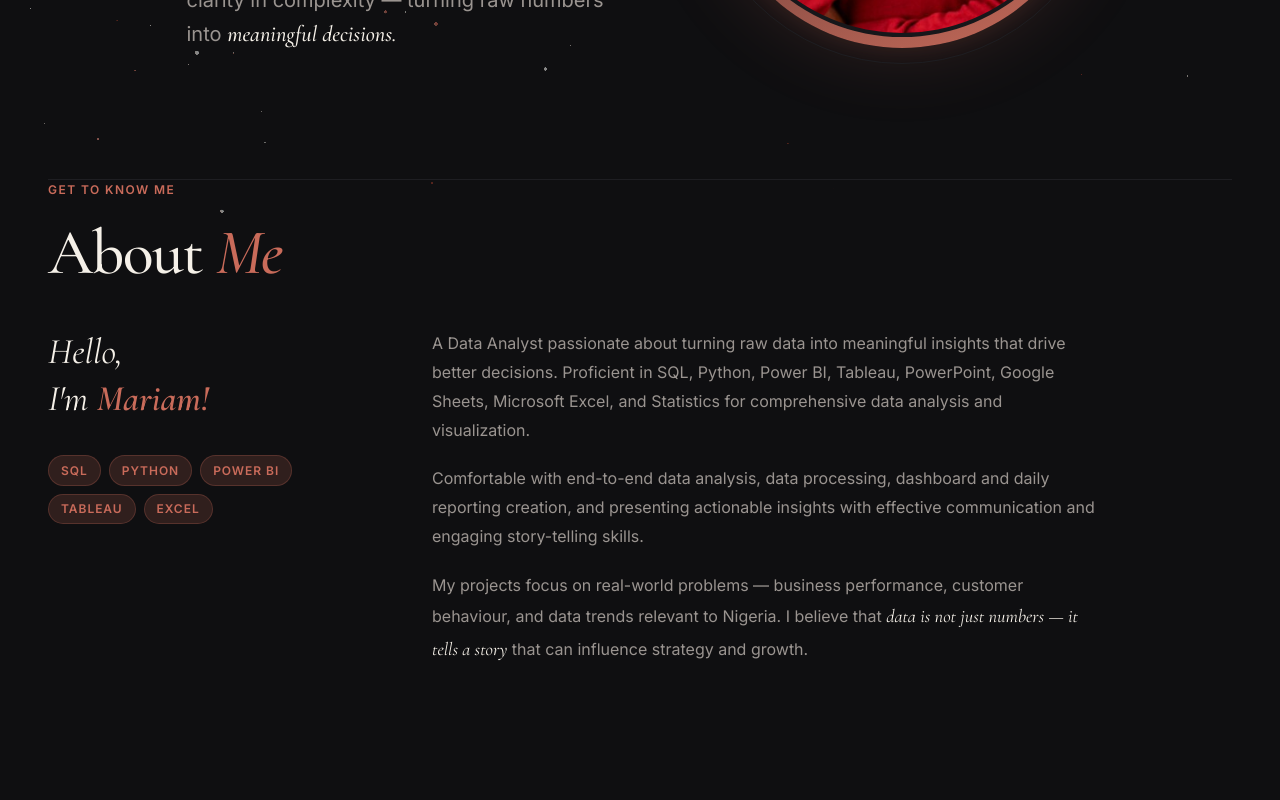
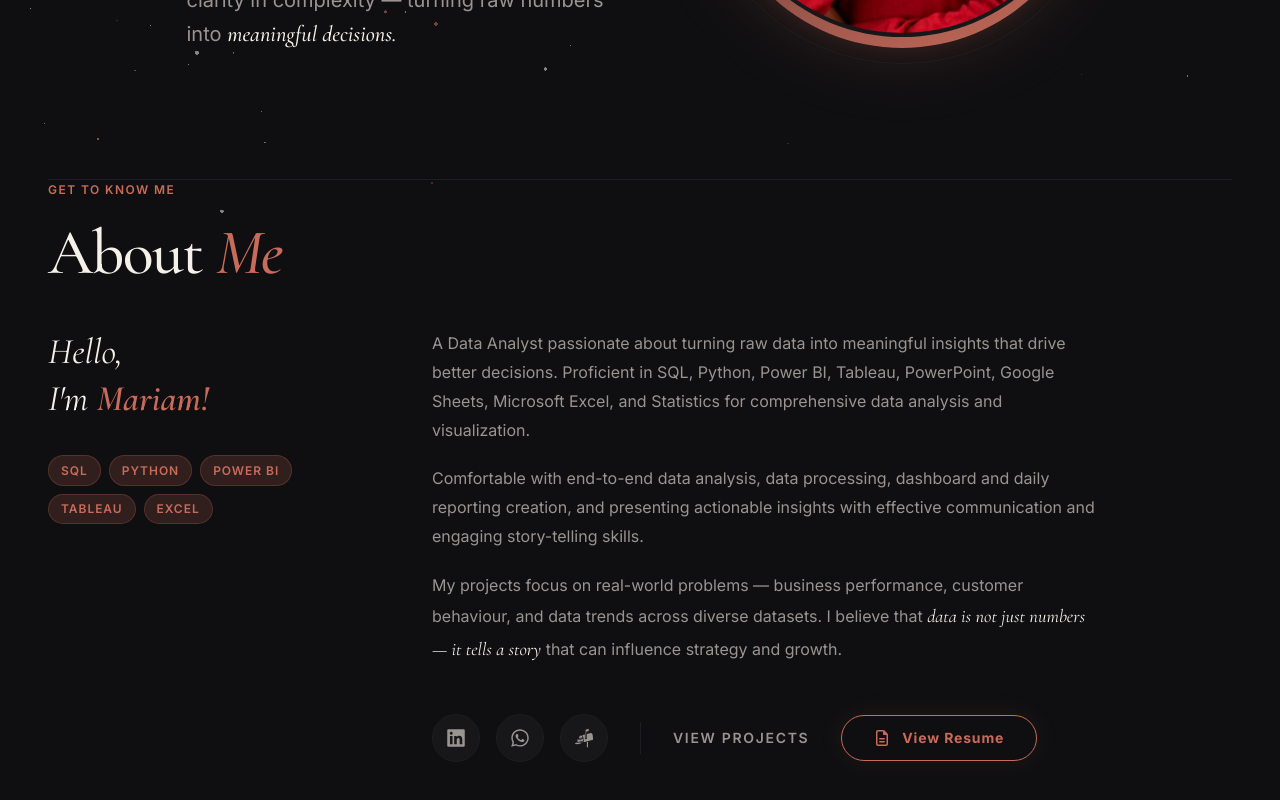
Before and after one commit to Emann-Code-01/mariam-potfolio, a React (Vite) app: page / in a window 1280 px wide. Shown: the part 528-1328 px from the top of the page. Built offline with nearby package versions, Linux system fonts and the light colour scheme.

Commit message:
feat: implement initial portfolio sections including About, Hero, Navbar, and BubbleMenu components

```diff
--- a/src/components/global/Navbar.tsx
+++ b/src/components/global/Navbar.tsx
@@ -52,7 +52,7 @@ const items = [
 
 export default function Navbar() {
   return (
-    <>
+    <div className="sticky top-0 z-1001">
       {/* ── Mobile: BubbleMenu ─────────────────────────────────────────────── */}
       <BubbleMenu
         className="md:hidden flex items-center justify-between"
@@ -74,7 +74,6 @@ export default function Navbar() {
         menuAriaLabel="Toggle navigation"
         menuBg={SURFACE}
         menuContentColor={PRIMARY}
-        useFixedPosition={false}
         animationEase="back.out(1.5)"
         animationDuration={0.5}
         staggerDelay={0.1}
@@ -99,6 +98,6 @@ export default function Navbar() {
         pillTextColor={PILL_TEXT}
         initialLoadAnimation
       />
-    </>
+    </div>
   )
 }
--- a/src/components/ui/BubbleMenu.tsx
+++ b/src/components/ui/BubbleMenu.tsx
@@ -21,7 +21,6 @@ export type BubbleMenuProps = {
   menuAriaLabel?: string;
   menuBg?: string;
   menuContentColor?: string;
-  useFixedPosition?: boolean;
   items?: MenuItem[];
   animationEase?: string;
   animationDuration?: number;
@@ -73,7 +72,6 @@ export default function BubbleMenu({
   menuAriaLabel = 'Toggle menu',
   menuBg = '#fff',
   menuContentColor = '#111',
-  useFixedPosition = false,
   items,
   animationEase = 'back.out(1.5)',
   animationDuration = 0.5,
@@ -82,7 +80,8 @@ export default function BubbleMenu({
   const [isMenuOpen, setIsMenuOpen] = useState(false);
   const [showOverlay, setShowOverlay] = useState(false);
 
-  const overlayRef = useRef<HTMLDivElement>(null);
+  const backdropRef = useRef<HTMLDivElement>(null);
+  const containerRef = useRef<HTMLDivElement>(null);
   const bubblesRef = useRef<HTMLAnchorElement[]>([]);
   const labelRefs = useRef<HTMLSpanElement[]>([]);
 
@@ -90,7 +89,6 @@ export default function BubbleMenu({
 
   const containerClassName = [
     'bubble-menu',
-    // useFixedPosition ? 'fixed' : 'absolute',
     // 'left-0 right-0 top-8',
     'flex items-center justify-between',
     'gap-4 px-8',
@@ -109,14 +107,21 @@ export default function BubbleMenu({
   };
 
   useEffect(() => {
-    const overlay = overlayRef.current;
+    const backdrop = backdropRef.current;
+    const container = containerRef.current;
     const bubbles = bubblesRef.current.filter(Boolean);
     const labels = labelRefs.current.filter(Boolean);
-    if (!overlay || !bubbles.length) return;
+    if (!backdrop || !container || !bubbles.length) return;
 
     if (isMenuOpen) {
-      gsap.set(overlay, { display: 'flex' });
-      gsap.killTweensOf([...bubbles, ...labels]);
+      gsap.set([backdrop, container], { display: 'flex' });
+      gsap.killTweensOf([backdrop, ...bubbles, ...labels]);
+
+      gsap.fromTo(backdrop,
+        { opacity: 0 },
+        { opacity: 1, duration: 0.4, ease: 'power2.out' }
+      );
+
       gsap.set(bubbles, { scale: 0, transformOrigin: '50% 50%' });
       gsap.set(labels, { y: 24, autoAlpha: 0 });
 
@@ -142,19 +147,27 @@ export default function BubbleMenu({
         }
       });
     } else if (showOverlay) {
-      gsap.killTweensOf([...bubbles, ...labels]);
+      gsap.killTweensOf([backdrop, ...bubbles, ...labels]);
+
       gsap.to(labels, {
         y: 24,
         autoAlpha: 0,
         duration: 0.2,
         ease: 'power3.in'
       });
+
       gsap.to(bubbles, {
         scale: 0,
         duration: 0.2,
-        ease: 'power3.in',
+        ease: 'power3.in'
+      });
+
+      gsap.to(backdrop, {
+        opacity: 0,
+        duration: 0.3,
+        ease: 'power2.in',
         onComplete: () => {
-          gsap.set(overlay, { display: 'none' });
+          gsap.set([backdrop, container], { display: 'none' });
           setShowOverlay(false);
         }
       });
@@ -236,12 +249,12 @@ export default function BubbleMenu({
       `}</style>
 
       <div
-        ref={overlayRef}
+        ref={backdropRef}
         className={[
-          // useFixedPosition ? 'fixed' : 'absolute',
-          showOverlay ? 'bg-black/90 min-h-screen w-full fixed inset-0 z-100' : '',
+          showOverlay ? 'bg-black/90 fixed inset-0 z-999 pointer-events-auto' : 'hidden',
         ].join(' ')}
         aria-hidden={!isMenuOpen}
+        onClick={handleToggle}
       ></div>
 
       <nav className={containerClassName} style={style} aria-label="Main navigation">
@@ -288,11 +301,10 @@ export default function BubbleMenu({
 
       {showOverlay && (
         <div
-          ref={overlayRef}
+          ref={containerRef}
           className={[
             'bubble-menu-items',
-            useFixedPosition ? 'fixed' : 'absolute',
-            'inset-0',
+            'fixed inset-0',
             'flex items-center justify-center',
             'pointer-events-none',
             'z-1000'
--- a/src/sections/AboutSection.tsx
+++ b/src/sections/AboutSection.tsx
@@ -1,3 +1,24 @@
+import React from 'react';
+import { FaLinkedin, FaWhatsapp, FaRegFileLines } from "react-icons/fa6";
+import { GiMailbox } from "react-icons/gi";
+
+const SOCIAL_LINKS = [
+  {
+    title: 'Linkedin',
+    href: 'https://www.linkedin.com/in/bhadmus-mariam-6b7250277?utm_source=share&utm_campaign=share_via&utm_content=profile&utm_medium=android_app',
+    logo: <FaLinkedin />,
+  },
+  {
+    title: 'Whatsapp',
+    href: 'https://wa.me/2347045982641',
+    logo: <FaWhatsapp />,
+  },
+  {
+    title: 'Gmail',
+    href: 'mailto:bhadmusmariam590@gmail.com',
+    logo: <GiMailbox />,
+  },
+]
 
 export default function AboutSection() {
   return (
@@ -115,7 +136,7 @@ export default function AboutSection() {
             }}
           >
             My projects focus on real-world problems — business performance,
-            customer behaviour, and data trends relevant to Nigeria. I believe
+            customer behaviour, and data trends across diverse datasets. I believe
             that{' '}
             <em
               style={{
@@ -129,6 +150,52 @@ export default function AboutSection() {
             </em>{' '}
             that can influence strategy and growth.
           </p>
+          {/* Links and Actions */}
+          <div className="flex flex-wrap items-center gap-6 mt-12">
+            {/* Social Circle Icons */}
+            <div className="flex items-center gap-4">
+              {SOCIAL_LINKS.map((item) => (
+                <a
+                  key={item.title}
+                  href={item.href}
+                  target="_blank"
+                  rel="noopener noreferrer"
+                  className="group relative flex items-center justify-center w-12 h-12 rounded-full border border-surface-subtle bg-surface transition-all duration-500 hover:border-highlight hover:bg-highlight-dim hover:-translate-y-1"
+                  aria-label={item.title}
+                >
+                  <span className="text-muted group-hover:text-highlight transition-colors duration-300">
+                    {React.isValidElement(item.logo)
+                      ? React.cloneElement(item.logo as React.ReactElement<{ size?: number }>, { size: 20 })
+                      : item.logo}
+                  </span>
+                </a>
+              ))}
+            </div>
+
+            {/* Visual Divider on Desktop */}
+            <div className="hidden sm:block h-8 w-px bg-surface-subtle mx-2" />
+
+            {/* Direct Actions */}
+            <div className="flex flex-wrap items-center gap-8">
+              <a
+                href="#projects"
+                className="group relative inline-block text-sm font-semibold tracking-widest uppercase text-muted hover:text-primary transition-colors duration-300"
+              >
+                View Projects
+                <span className="absolute -bottom-1 left-0 h-px w-0 bg-highlight transition-all duration-300 group-hover:w-full" />
+              </a>
+
+              <a
+                href="https://drive.google.com/file/d/1-oJD9nn3_I7LUtYqrV7lfpL051uLKTJD/view?usp=drivesdk"
+                target="_blank"
+                rel="noopener noreferrer"
+                className="group flex items-center gap-3 px-8 py-3 rounded-full border border-highlight bg-highlight-dim text-highlight hover:bg-highlight hover:text-primary transition-all duration-500 shadow-[0_0_25px_rgba(201,107,90,0.1)] hover:shadow-[0_0_35px_rgba(201,107,90,0.25)]"
+              >
+                <FaRegFileLines className="w-4 h-4 transition-transform group-hover:scale-110" />
+                <span className="text-sm font-bold tracking-wide">View Resume</span>
+              </a>
+            </div>
+          </div>
         </div>
       </div>
     </section>
--- a/src/sections/HeroSection.tsx
+++ b/src/sections/HeroSection.tsx
@@ -7,7 +7,7 @@ export default function HeroSection() {
         {/* Portrait */}
         <div className="relative">
           <div
-            className="rounded-full p-[3px] inline-block"
+            className="rounded-full p-0.75 inline-block"
             style={{
               background: 'linear-gradient(160deg, var(--surface-subtle) 0%, var(--highlight) 100%)',
               boxShadow: '0 0 48px rgba(201, 107, 90, 0.25)',
@@ -61,7 +61,7 @@ export default function HeroSection() {
               marginTop: '0.5rem',
             }}
           >
-            An analyst that turns raw data
+            A analyst that turns raw data
             <br />
             into insights that{' '}
             <em style={{ color: 'var(--primary)', fontStyle: 'italic', fontFamily: 'var(--font-display)', fontSize: '1.35rem' }}>
@@ -124,7 +124,7 @@ export default function HeroSection() {
         {/* Portrait */}
         <div className="relative shrink-0">
           <div
-            className="rounded-full p-[3px] inline-block"
+            className="rounded-full p-0.75 inline-block"
             style={{
               background: 'linear-gradient(160deg, var(--surface-subtle) 0%, var(--highlight) 100%)',
               boxShadow: '0 0 80px rgba(201, 107, 90, 0.2), 0 0 24px rgba(201, 107, 90, 0.12)',
```
Also changed, not shown: 1 other file (tests, documents, lock files or other folders).
